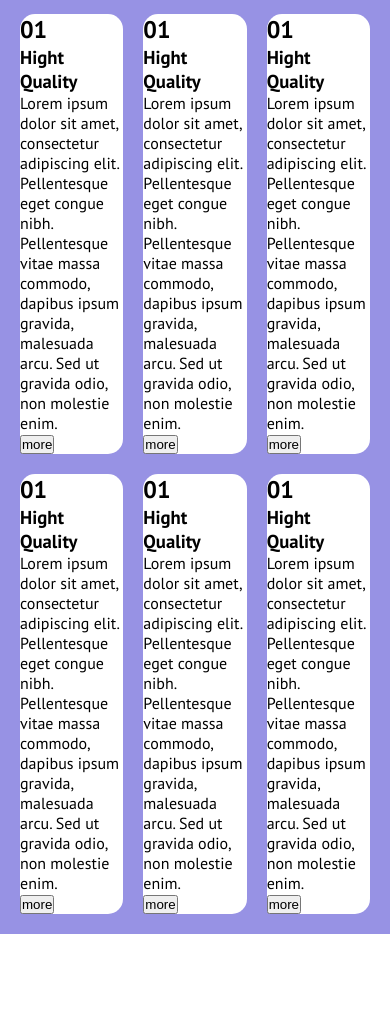
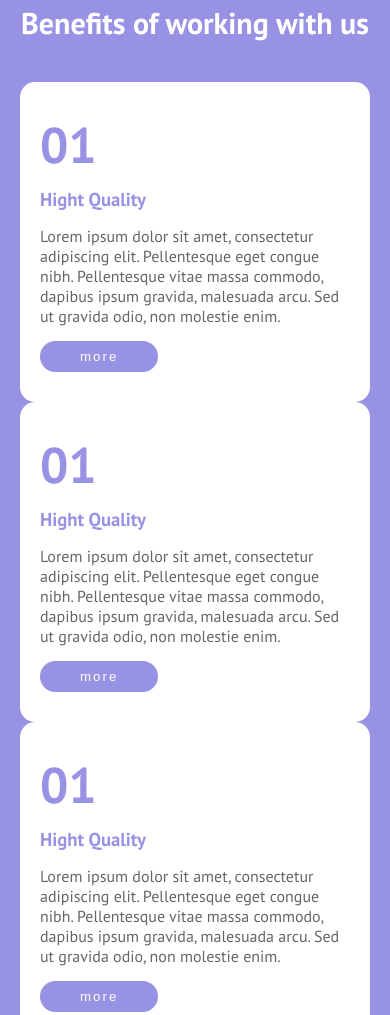
Before and after one commit to MatteD04/htmlcss-responsive-layout, a plain HTML site: page index.html in a window 390 px wide. Shown: the part 4816-5831 px from the top of the page. Before the commit the page ends 5750 px from the top, so only its background shows below. Drawn offline with Linux system fonts and the light colour scheme.

Commit message:
feat: add responsivity to section benefits

```diff
--- a/index.html
+++ b/index.html
@@ -97,7 +97,7 @@
                         <img src="./img/img/planning2.png" alt="planning">
                         <h3>App Developement</h3>
                         <p><i>Develop an on-demand app for your delivery business to reach your targeted customers without any interruption.</i></p>
-                        <button class="btn btn-purple"><i class="fa-solid fa-arrow-down-long"></i></button>
+                        <button class="btn btn-purple-circle"><i class="fa-solid fa-arrow-down-long"></i></button>
                     </div>
                 </div>
             </div>
@@ -162,7 +162,7 @@
                            Pellentesque eget congue nibh. Pellentesque vitae massa commodo, dapibus ipsum gravida, malesuada arcu.
                            Sed ut gravida odio, non molestie enim.
                         </p>
-                        <button>more</button>
+                        <button class="btn-purple-more">more</button>
                     </div>
                     <div class="info-card">
                         <h1>01</h1>
@@ -171,7 +171,7 @@
                            Pellentesque eget congue nibh. Pellentesque vitae massa commodo, dapibus ipsum gravida, malesuada arcu.
                            Sed ut gravida odio, non molestie enim.
                         </p>
-                        <button>more</button>
+                        <button class="btn-purple-more">more</button>
                     </div>
                     <div class="info-card">
                         <h1>01</h1>
@@ -180,18 +180,7 @@
                            Pellentesque eget congue nibh. Pellentesque vitae massa commodo, dapibus ipsum gravida, malesuada arcu.
                            Sed ut gravida odio, non molestie enim.
                         </p>
-                        <button>more</button>
-                    </div>
-                </div>
-                <div class="row-benefit">
-                    <div class="info-card">
-                        <h1>01</h1>
-                        <h3>Hight Quality</h3>
-                        <p>Lorem ipsum dolor sit amet, consectetur adipiscing elit.
-                           Pellentesque eget congue nibh. Pellentesque vitae massa commodo, dapibus ipsum gravida, malesuada arcu.
-                           Sed ut gravida odio, non molestie enim.
-                        </p>
-                        <button>more</button>
+                        <button class="btn-purple-more">more</button>
                     </div>
                     <div class="info-card">
                         <h1>01</h1>
@@ -200,7 +189,7 @@
                            Pellentesque eget congue nibh. Pellentesque vitae massa commodo, dapibus ipsum gravida, malesuada arcu.
                            Sed ut gravida odio, non molestie enim.
                         </p>
-                        <button>more</button>
+                        <button class="btn-purple-more">more</button>
                     </div>
                     <div class="info-card">
                         <h1>01</h1>
@@ -209,7 +198,16 @@
                            Pellentesque eget congue nibh. Pellentesque vitae massa commodo, dapibus ipsum gravida, malesuada arcu.
                            Sed ut gravida odio, non molestie enim.
                         </p>
-                        <button>more</button>
+                        <button class="btn-purple-more">more</button>
+                    </div>
+                    <div class="info-card">
+                        <h1>01</h1>
+                        <h3>Hight Quality</h3>
+                        <p>Lorem ipsum dolor sit amet, consectetur adipiscing elit.
+                           Pellentesque eget congue nibh. Pellentesque vitae massa commodo, dapibus ipsum gravida, malesuada arcu.
+                           Sed ut gravida odio, non molestie enim.
+                        </p>
+                        <button class="btn-purple-more">more</button>
                     </div>
                 </div>
             </div>
--- a/style.css
+++ b/style.css
@@ -25,10 +25,18 @@ body{
     background-color: #0084fd;
     color: #fff;
 }
-.btn-purple{
+.btn-purple-circle{
     border-radius: 50%;
     padding: 16px 20px;
     background-color: #9792e4;
+}
+.btn-purple-more{
+    padding: 8px 40px;
+    background-color: #9792e4;
+    color: #fff;
+    border: none;
+    border-radius: 20px;
+    letter-spacing: 2px;
 }
 
 /*GENERAL*/
@@ -211,21 +219,38 @@ header{
 /*section benefit*/
 #benefits{
     background-color: #9792e4;
+    margin: 80px 0;
 }
 .title-benefits{
     text-align: center;
     color: #fff;
+    font-size: 20px;
     padding: 40px 0;
 }
 .row-benefit{
     display: flex;
-    gap: 20px;
+    flex-wrap: wrap;
+    width: 100%;
     padding-bottom: 20px;
 }
 .info-card{
     width: calc(100% / 3);
     background-color: #fff;
     border-radius: 15px;
+    padding: 30px 20px;
+}
+.info-card h1{
+    color: #9792e4;
+    font-size: 50px;
+    padding-bottom: 10px;
+}
+.info-card h3{
+    color: #9792e4;
+    padding-bottom: 15px;
+}
+.info-card p{
+    color: #666;
+    padding-bottom: 15px;
 }
 
 
@@ -272,6 +297,11 @@ header{
     .col-b img{
         width: 100%;
     }
+
+    .info-card{
+        width: 50%;
+    }
+
 }
 
 /*media for smartphone (0-768px)*/
@@ -283,4 +313,8 @@ header{
         display: block;
         text-align: center;
     }
+
+    .info-card{
+        width: 100%;
+    }
 }
```
